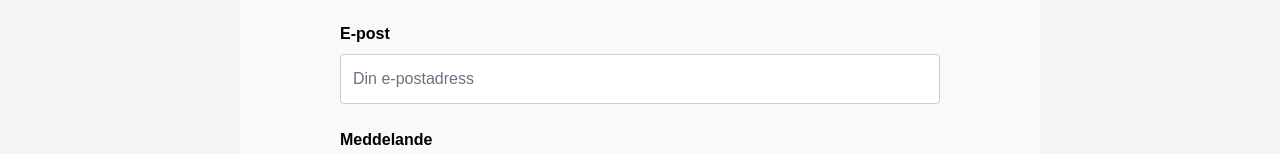
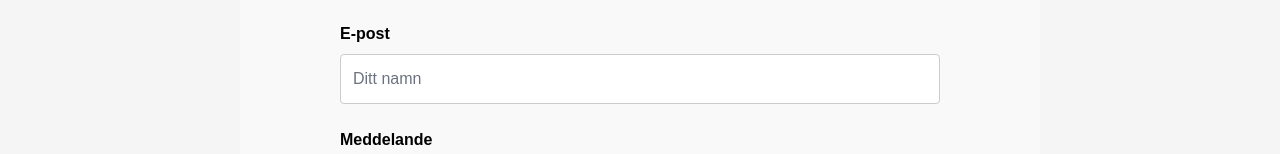
Before and after one commit to EnterCodeKB/entercode-web, a Next.js app: page /pages/kontakt in a window 1280 px wide. Shown: the part 409-563 px from the top of the page. Built offline with nearby package versions, Linux system fonts and the light colour scheme.

Commit message:
forbattr

```diff
--- a/app/pages/kontakt/page.js
+++ b/app/pages/kontakt/page.js
@@ -15,9 +15,17 @@ const KontaktSida = () => {
     setFormData({ ...formData, [e.target.name]: e.target.value });
   };
 
+  const [isLoading, setIsLoading] = useState(false);
+
   const handleSubmit = async (e) => {
     e.preventDefault();
-    console.log("Formulärdata skickas:", formData);
+
+    if (!formData.name || !formData.email || !formData.message) {
+      alert("Alla fält måste fyllas i.");
+      return;
+    }
+
+    setIsLoading(true); // Visa laddningsindikator
 
     try {
       const response = await fetch(
@@ -29,21 +37,21 @@ const KontaktSida = () => {
         }
       );
 
-      console.log("Svar från servern:", response);
-
       if (response.ok) {
         const data = await response.json();
         console.log("E-post skickad:", data);
         alert("Din förfrågan har skickats!");
         setFormData({ name: "", email: "", message: "" });
       } else {
-        const errorData = await response.json();
+        const errorData = await response.text();
         console.error("Serverfel:", errorData);
-        alert("Något gick fel: " + errorData.error);
+        alert("Något gick fel: " + errorData);
       }
     } catch (error) {
       console.error("Fetch error:", error);
       alert("Ett fel inträffade: " + error.message);
+    } finally {
+      setIsLoading(false); // Dölj laddningsindikator
     }
   };
 
@@ -65,12 +73,13 @@ const KontaktSida = () => {
         <div className={styles.inputGroup}>
           <label htmlFor="email">E-post</label>
           <input
-            type="email"
-            id="email"
-            name="email"
-            placeholder="Din e-postadress"
-            value={formData.email}
+            type="text"
+            id="name"
+            name="name"
+            placeholder="Ditt namn"
+            value={formData.name}
             onChange={handleChange}
+            required
           />
         </div>
         <div className={styles.inputGroup}>
```
